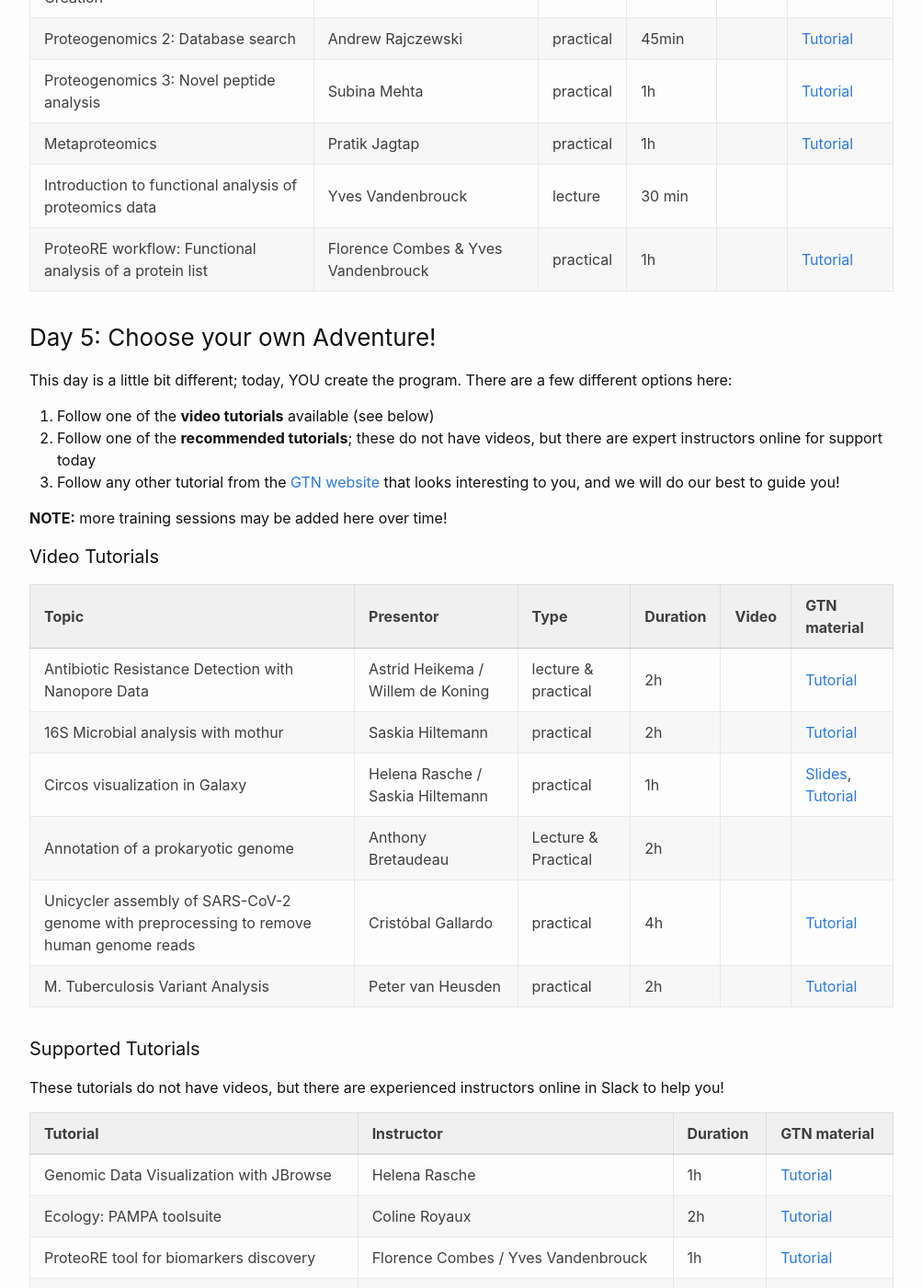
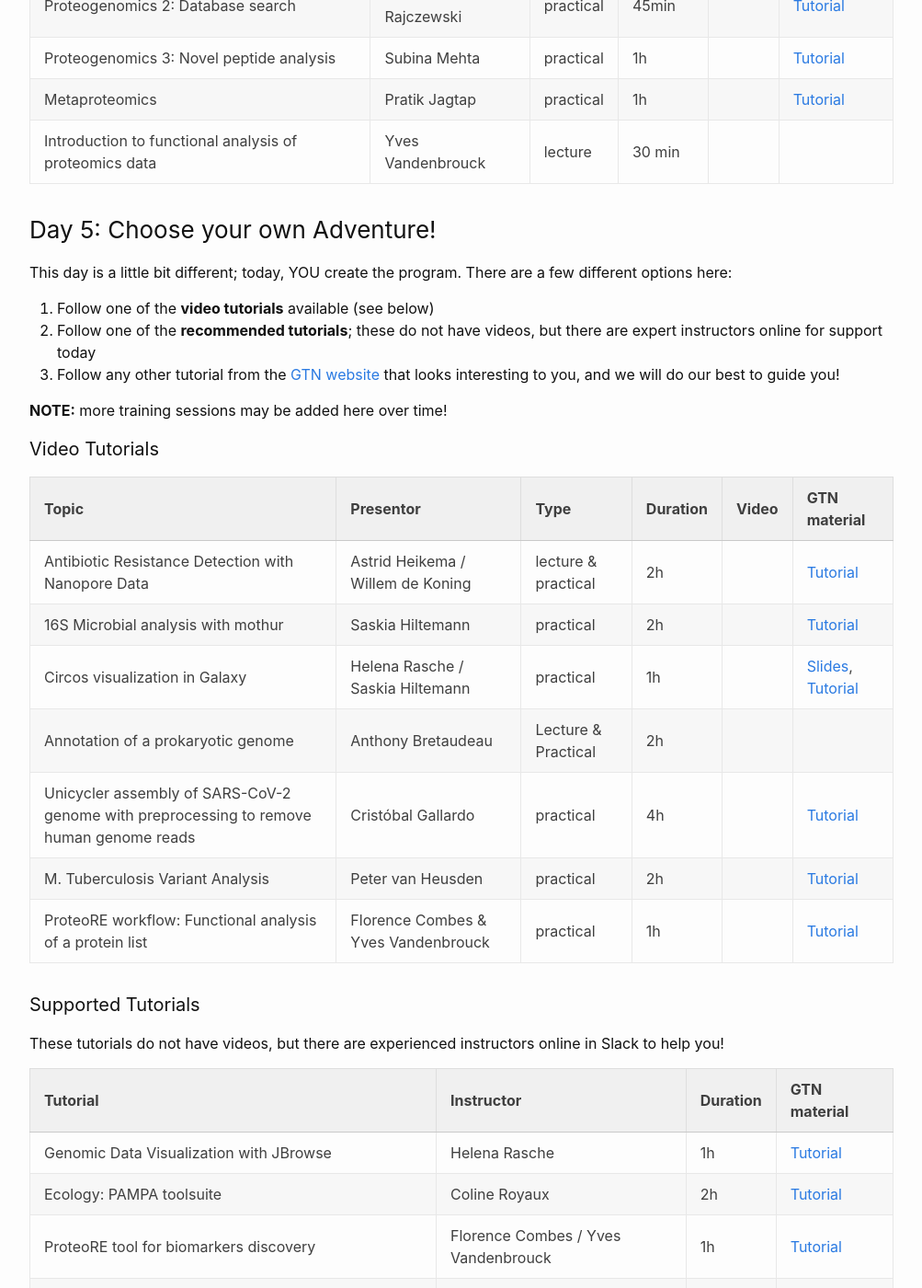
Before and after one commit to shiltemann/global-galaxy-course, a Jekyll site: the page built from index.md, in a window 1280 px wide and 1400 px high, scrolled down 2905 px. Shown: the whole window at 92% size, without its empty margins (138-1141 px from the left). Built offline with Jekyll 4.4.1, drawn with Linux system fonts in a browser that asks for light colours; some of the changed lines change nothing that is shown; some of the changed text lies outside the part shown.

Commit message:
update schedule

```diff
--- a/index.md
+++ b/index.md
@@ -73,7 +73,7 @@
 | Proteogenomics 3: Novel peptide analysis | Subina Mehta | practical | 1h | | [Tutorial](https://training.galaxyproject.org/training-material/topics/proteomics/tutorials/proteogenomics-novel-peptide-analysis/tutorial.html) |
 | Metaproteomics | Pratik Jagtap | practical | 1h | |[Tutorial](https://training.galaxyproject.org/training-material/topics/proteomics/tutorials/metaproteomics/tutorial.html)|
 | Introduction to functional analysis of proteomics data | Yves Vandenbrouck | lecture | 30 min |||
-| ProteoRE workflow: Functional analysis of a protein list | Florence Combes & Yves Vandenbrouck | practical | 1h | | [Tutorial](https://training.galaxyproject.org/training-material/topics/proteomics/tutorials/proteome_annotation/tutorial.html) |
+
 
 
 
@@ -99,6 +99,8 @@
 | Annotation of a prokaryotic genome | Anthony Bretaudeau | Lecture & Practical | 2h | | |
 | Unicycler assembly of SARS-CoV-2 genome with preprocessing to remove human genome reads | Cristóbal Gallardo | practical | 4h | | [Tutorial](https://training.galaxyproject.org/training-material/topics/assembly/tutorials/assembly-with-preprocessing/tutorial.html) |
 | M. Tuberculosis Variant Analysis | Peter van Heusden | practical | 2h | | [Tutorial](https://training.galaxyproject.org/training-material/topics/variant-analysis/tutorials/tb-variant-analysis/tutorial.html)|
+| ProteoRE workflow: Functional analysis of a protein list | Florence Combes & Yves Vandenbrouck | practical | 1h | | [Tutorial](https://training.galaxyproject.org/training-material/topics/proteomics/tutorials/proteome_annotation/tutorial.html) |
+
 
 #### Supported Tutorials
 
@@ -110,8 +112,7 @@
 | Ecology: PAMPA toolsuite     | Coline Royaux | 2h | [Tutorial](https://training.galaxyproject.org/training-material/topics/ecology/tutorials/PAMPA-toolsuite-tutorial/tutorial.html)|
 | ProteoRE tool for biomarkers discovery  | Florence Combes / Yves Vandenbrouck    | 1h | [Tutorial](https://training.galaxyproject.org/training-material/topics/proteomics/tutorials/biomarker_selection/tutorial.html) |
 | Epigenetics: ATAC-Seq data analysis       | Hans-Rudolf Hotz (/Lucille Delisle) | 3h | [Tutorial](https://training.galaxyproject.org/training-material/topics/epigenetics/tutorials/atac-seq/tutorial.html) |
-
-
+| Climate: Functionally Assembled Terrestrial Ecosystem Simulator (FATES) | Anne Fouilloux | 3h | [Slides](https://training.galaxyproject.org/training-material/topics/climate/tutorials/fates/slides.html), [Tutorial](https://training.galaxyproject.org/training-material/topics/climate/tutorials/fates/tutorial.html)|
 
 ## Instructors welcome!
 
```
